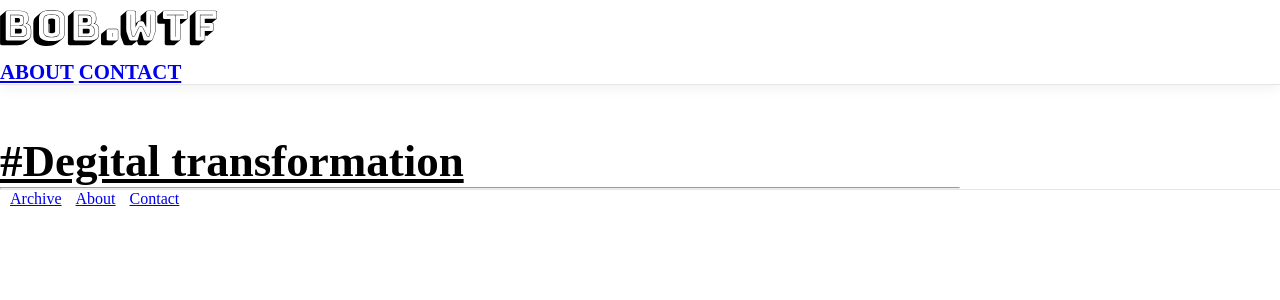
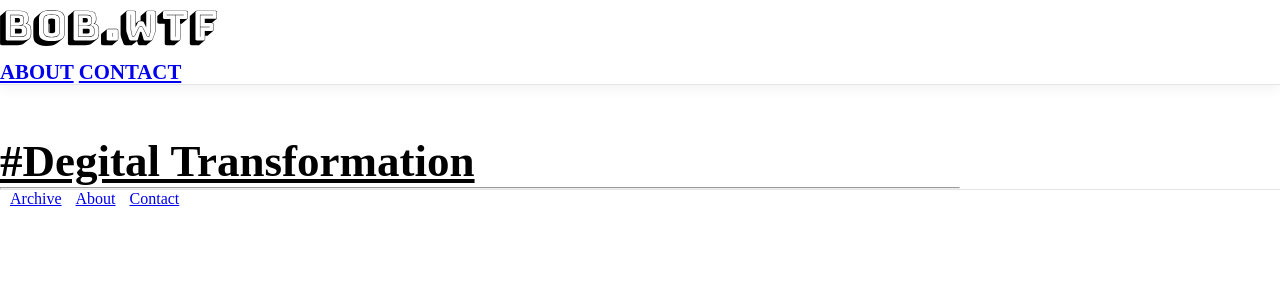
Before and after one commit to bobvanluijt/bobvanluijt.github.io, a Jekyll site: the page built from tag/digital-transformation .md, in a window 1280 px wide. Shown: the top 300 px of the page. Built offline with Jekyll 4.4.1, drawn with Linux system fonts in a browser that asks for light colours; nearby versions of some CDN libraries.

Commit message:
fixed font-size of tags

```diff
--- a/_layouts/tagpage.html
+++ b/_layouts/tagpage.html
@@ -7,7 +7,7 @@
       <div class="row">
         <div class="col">
           <div class="post">
-            <h2 class="tag">#{{ page.tag  | replace: '-', ' ' | capitalize}}</h2>
+            <h2 class="tag tag_hash">#{{ page.tag  | replace: '-', ' ' | capitalize}}</h2>
           </div>
           <hr>
         </div>
--- a/_sass/fatahdigital/post.scss
+++ b/_sass/fatahdigital/post.scss
@@ -178,8 +178,11 @@
   }
 }
 .tag {
+  text-transform: capitalize;
+}
+.tag_hash {
+  font-weight: bold;
   font-size: 45px;
-  font-weight: bold;
   text-decoration: underline;
 }
 #bob_image {
```
